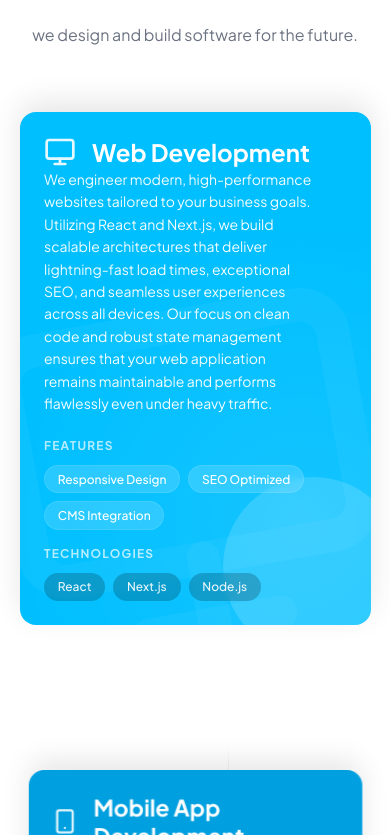
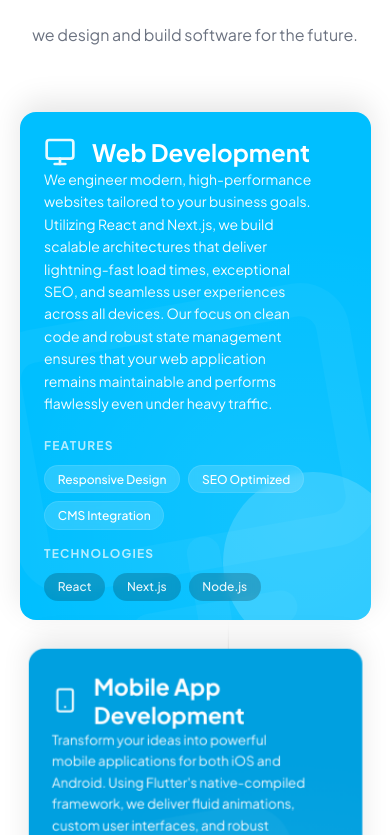
Before and after one commit to codentratechnologies/Codentra_Technologies, a React (Vite) app: page / in a window 390 px wide. Shown: the part 4389-5224 px from the top of the page. Built offline with nearby package versions, Linux system fonts and the light colour scheme.

Commit message:
refactor: migrate Services cards to GSAP ScrollTrigger, add responsive max-height and scrolling, and enable continuous video looping in Hero

```diff
--- a/src/sections/Hero.jsx
+++ b/src/sections/Hero.jsx
@@ -141,9 +141,7 @@ const Hero = () => {
   }, [currentVideo]);
 
   const handleVideoEnded = () => {
-    if (isFullscreen) {
-      setCurrentVideo((prev) => (prev + 1) % videos.length); // Loop to next video
-    }
+    setCurrentVideo((prev) => (prev + 1) % videos.length); // Loop to next video
   };
 
   useGSAP(() => {
--- a/src/sections/Services.css
+++ b/src/sections/Services.css
@@ -67,10 +67,9 @@
   width: 100%;
   height: auto;
   min-height: clamp(350px, 40vh, 550px);
+  max-height: 75vh; /* Ensure card is never taller than viewport to prevent clipping overlaps */
   border-radius: 16px;
   box-shadow: 0 -10px 30px rgba(0,0,0,0.1);
-  position: sticky;
-  top: 15vh; /* Sticking point */
   display: block;
   overflow: hidden;
   margin-bottom: 1rem;
@@ -126,6 +125,19 @@
   position: relative;
   z-index: 2;
   box-sizing: border-box;
+  overflow-y: auto; /* Allow internal scrolling if content is taller than max-height */
+}
+
+/* Custom scrollbar for service-card-content */
+.service-card-content::-webkit-scrollbar {
+  width: 4px;
+}
+.service-card-content::-webkit-scrollbar-track {
+  background: transparent;
+}
+.service-card-content::-webkit-scrollbar-thumb {
+  background: rgba(255, 255, 255, 0.2);
+  border-radius: 4px;
 }
 
 .service-card-top {
@@ -214,14 +226,3 @@
   border-radius: 50%;
   z-index: 1;
 }
-
-@media (max-width: 768px) {
-  .service-card {
-    position: relative;
-    top: auto;
-    margin-bottom: 2rem;
-  }
-  .services-cards-container {
-    padding-bottom: 2rem;
-  }
-}
--- a/src/sections/Services.jsx
+++ b/src/sections/Services.jsx
@@ -23,7 +23,17 @@ const Services = () => {
 
     mm.add("all", () => {
       cards.forEach((card, i) => {
-        // Use CSS position: sticky for pinning instead of GSAP to prevent mobile height/clipping bugs
+        ScrollTrigger.create({
+          trigger: card,
+          start: `top ${20 + (i * 2)}%`, // Stagger the pinning point slightly so they layer visibly
+          endTrigger: containerRef.current,
+          end: 'bottom bottom',
+          pin: true,
+          pinSpacing: false,
+          anticipatePin: 1,
+          fastScrollEnd: true,
+          id: `service-card-${i}`
+        });
 
         // Add a scale effect to give a sense of depth
         if (i > 0) {
```
